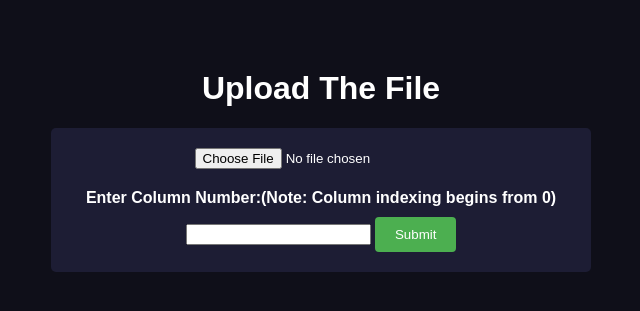
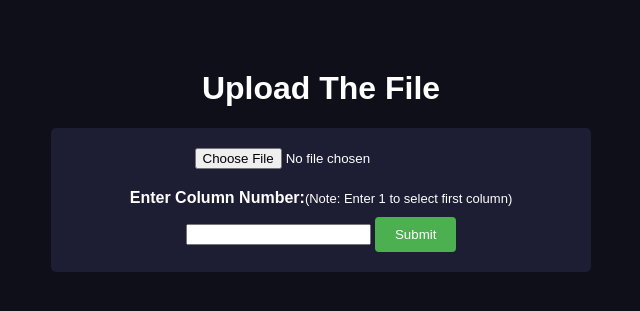
Before and after one commit to ShrutiSharma77/research-data-analyzer, a Flask app: page / in a window 1280 px wide. Shown: the part 98-409 px from the top of the page, without its empty margins (319-959 px from the left). Run offline with Flask 2, Linux system fonts and the light colour scheme.

Commit message:
changed index.html

```diff
--- a/app.py
+++ b/app.py
@@ -15,7 +15,7 @@ def home():
 @app.route('/process', methods=['POST'])
 def process():
     xlsx_file = request.files['file']
-    column_number = int(request.form['column'])
+    column_number = int(request.form['column'])-1
 
     if xlsx_file:
         df = pd.read_excel(xlsx_file)
@@ -40,8 +40,9 @@ def process():
             j = j + 1
 
         session['avg_dia'] = avg_dia.tolist()
+        total_grains = len(avg_dia)
 
-        return render_template('result.html', selected_column=selected_column.tolist(), averages=average_values, avg_dia=avg_dia)
+        return render_template('result.html', selected_column=selected_column.tolist(), averages=average_values, avg_dia=avg_dia,total_grains=total_grains)
 
 
     return "No file uploaded."
--- a/static/css/style.css
+++ b/static/css/style.css
@@ -83,3 +83,7 @@ input[type="submit"] {
 .output-item .filename {
     flex-grow: 1;
 }
+#note{
+    font-weight: lighter;
+    font-size: 13px;
+}
--- a/templates/index.html
+++ b/templates/index.html
@@ -15,7 +15,7 @@
         <h1>Upload The File</h1>
         <form action="/process" method="post" enctype="multipart/form-data">
             <input type="file" name="file" id="file" required>
-            <label for="column">Enter Column Number:(Note: Column indexing begins from 0)</label>
+            <label for="column">Enter Column Number:<span id = 'note'>(Note: Enter 1 to select first column)</span></label>
             <input type="text" name="column" id="column" required>
             <input type="submit" value="Submit">
         </form>
--- a/templates/result.html
+++ b/templates/result.html
@@ -57,6 +57,10 @@
             {% endfor %}
         </table>
 
+        <div class="footer">
+            <p>Total Number of Grains: {{ total_grains }}</p>
+        </div>
+
         <form action="/chart" method="post">
             <label for="range">Enter Range:</label>
             <input type="number" id="range" name="range" min="0" max="100" value="0" step="1">
```
